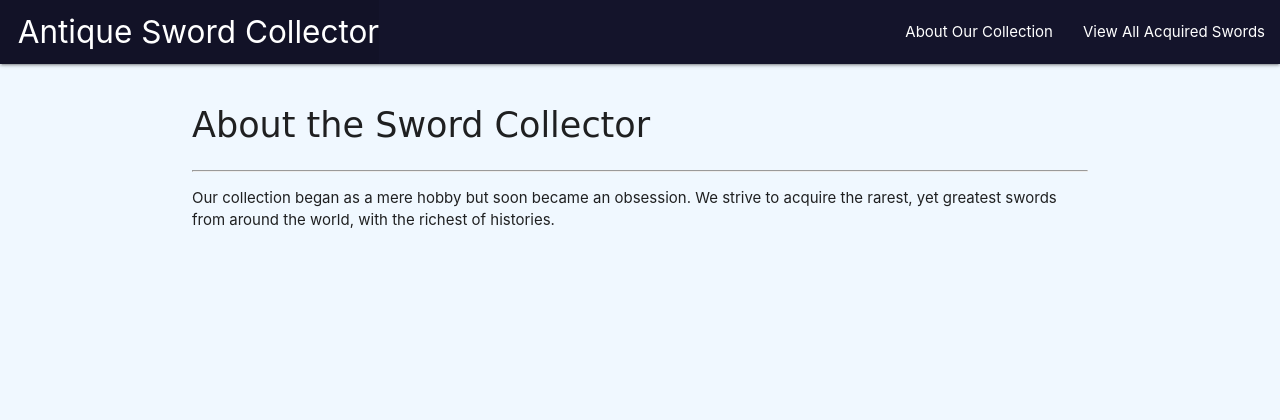
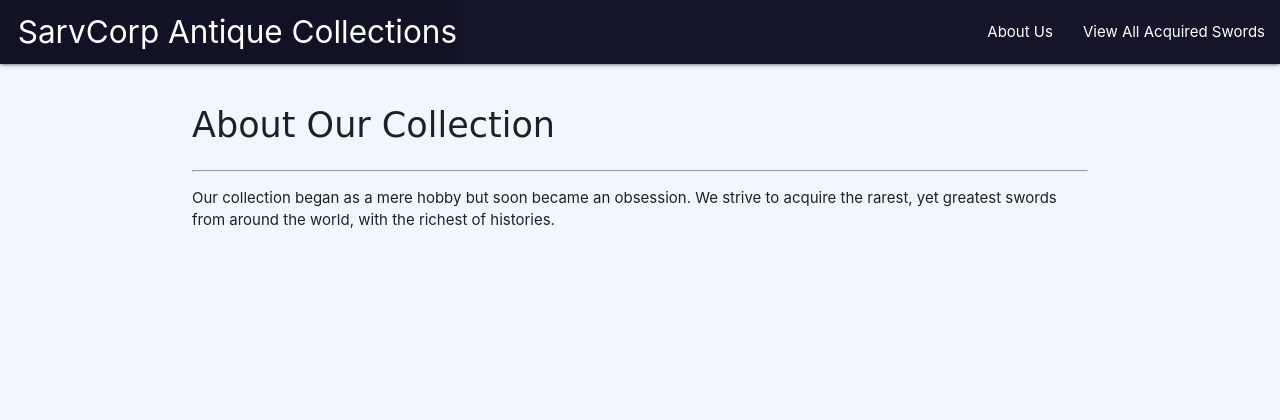
Before and after one commit to sornekian/swordcollector, a Django app: page /about/ in a window 1280 px wide. Shown: the top 420 px of the page. Run offline with Django 4.2, Linux system fonts and the light colour scheme; some web fonts are replaced.

Commit message:
changes navbar titles

```diff
--- a/main_app/templates/about.html
+++ b/main_app/templates/about.html
@@ -1,7 +1,7 @@
 {% extends 'base.html' %}
 {% block content %}
 
-<h1>About the Sword Collector</h1>
+<h1>About Our Collection</h1>
 <hr>
 <p>Our collection began as a mere hobby but soon became an obsession. We strive to acquire the rarest, yet greatest swords from around the world, with the richest of histories.
 
--- a/main_app/templates/base.html
+++ b/main_app/templates/base.html
@@ -15,10 +15,10 @@
     <nav>
       <div class="nav-wrapper">
         <ul>
-          <li><a href="/" class="left brand-logo">&nbsp;&nbsp;Antique Sword Collector</a></li>
+          <li><a href="/" class="left brand-logo">&nbsp;&nbsp;SarvCorp Antique Collections</a></li>
         </ul>
         <ul class="right">
-          <li><a href="/about">About Our Collection</a></li>
+          <li><a href="/about">About Us</a></li>
           <li><a href="/swords">View All Acquired Swords</a></li>
         </ul>
       </div>
```
